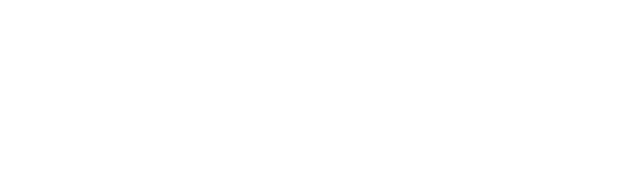
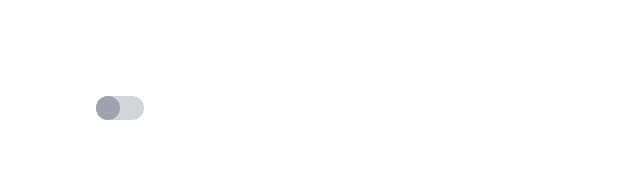
Before and after one commit to AlexandreXYZ/myReactUtils, a React (Create React App) app in the folder client/: page / in a window 1280 px wide. Shown: the top 186 px of the page, without its empty margins (0-640 px from the left). Built offline with nearby package versions, Linux system fonts and the light colour scheme.

Commit message:
Add button and button animation

```diff
--- a/client/src/components/buttonChange/index.tsx
+++ b/client/src/components/buttonChange/index.tsx
@@ -1,8 +1,13 @@
-// import './style.scss';
+import { useState } from 'react';
+import './style.css';
 
 const ButtonChange = () => {
+  const [move, setMove] = useState('0');
   return(
-    <>
+  <>
+		<div id="ButtonChange" className="w-12 h-6 pr-6 rounded-full bg-gray-300 m-24">
+				<div className={`w-6 h-1/1 rounded-full bg-gray-400 transform mx-${move} duration-300 top-0 `} onClick={ () => setMove(move === '1/1' ? '0' : '1/1')}/>
+		</div>
     </>
   )
 }
--- a/client/tailwind.config.js
+++ b/client/tailwind.config.js
@@ -2,7 +2,13 @@ module.exports = {
   purge: ['./src/**/*.{js,jsx,ts,tsx}', './public/index.html'],
   darkMode: false, // or 'media' or 'class'
   theme: {
-    extend: {},
+    extend: {
+      spacing: {
+          '1/1': "100%",
+          '1/2': "50%",
+          '1/4': "25%",
+      }
+    },
   },
   variants: {
     extend: {},
```
